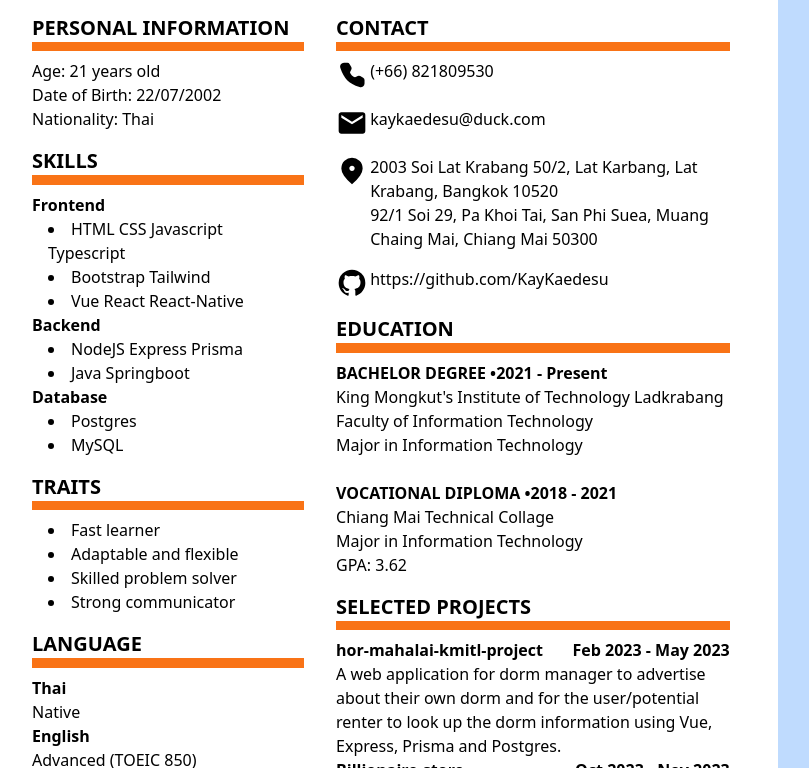
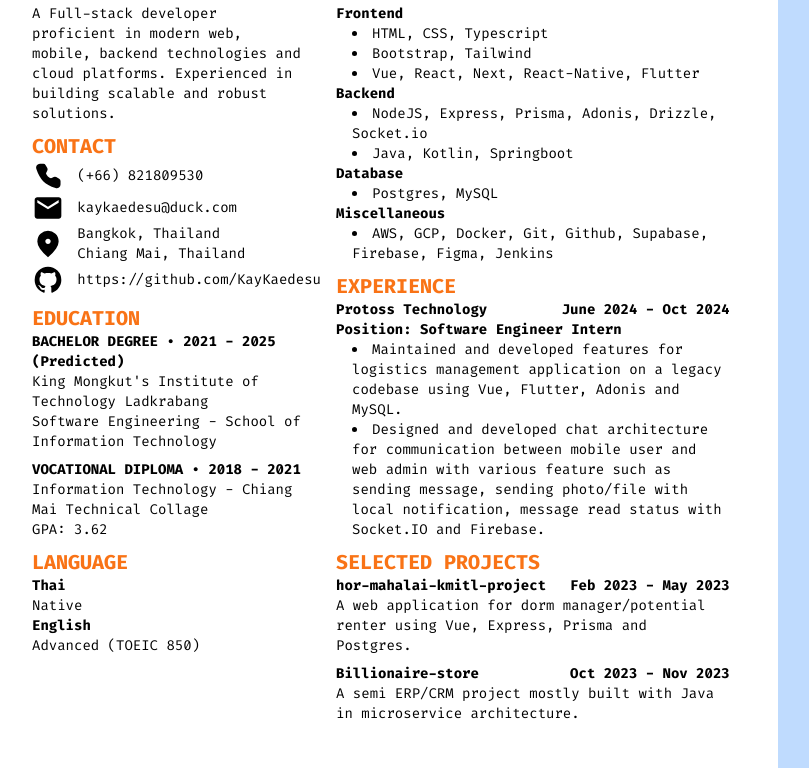
Before and after one commit to KayKaedesu/supersimpleresume, a website: page index.html in a window 1280 px wide. Shown: the part 156-924 px from the top of the page, without its empty margins (16-825 px from the left). Drawn offline with nearby package versions, Linux system fonts and the light colour scheme.

Commit message:
november update

```diff
--- a/index.html
+++ b/index.html
@@ -1,6 +1,12 @@
 <!DOCTYPE html>
 <html>
   <head>
+    <link rel="preconnect" href="https://fonts.googleapis.com" />
+    <link rel="preconnect" href="https://fonts.gstatic.com" crossorigin />
+    <link
+      href="https://fonts.googleapis.com/css2?family=Fira+Code:wght@300..700&family=Nunito+Sans:ital,opsz,wght@0,6..12,200..1000;1,6..12,200..1000&display=swap"
+      rel="stylesheet"
+    />
     <meta charset="UTF-8" />
     <meta name="viewport" content="width=device-width, initial-scale=1.0" />
     <script src="https://cdn.tailwindcss.com"></script>
@@ -11,82 +17,40 @@
             colors: {
               kmitl: "#f97316",
               // kmitl: "#E35205",
+              headerText: "#fdaa48",
             },
           },
           fontFamily: {
-            sans: ["system-ui"],
+            sans: ["Fira Code"],
           },
         },
-      }
+      };
     </script>
   </head>
   <body class="font-sans bg-blue-200">
-    <div class="h-[11.693in] w-[8.268in] bg-white p-12">
-      <div class="w-full h-[1.1in] bg-kmitl relative">
-        <div class="bottom-4 left-4 absolute">
-          <h1 class="text-4xl font-bold -indent-0.5">Ronnachai Srisangwarn</h1>
-          <h3 class="">Fullstack web developer</h3>
-        </div>
-      </div>
+    <div class="h-[11.693in] w-[8.268in] bg-white p-12 text-sm">
+      <!-- <div class="bottom-4 left-4 absolute"></div>
+      <div class="w-full h-[1.1in] bg-kmitl relative"></div> -->
+      <h1 class="text-4xl font-bold text-kmitl">Ronnachai Srisangwarn</h1>
+      <h3 class="text-lg">Fullstack developer</h3>
       <div class="grid grid-cols-12 gap-8 mt-4">
-        <div class="col-span-5 space-y-4">
+        <div class="col-span-5 space-y-2">
           <section>
-            <h3 class="text-xl font-bold">PERSONAL INFORMATION</h3>
-            <div class="w-full h-[0.1in] bg-kmitl mb-2"></div>
+            <h3 class="text-xl font-bold text-kmitl">ABOUT ME</h3>
+            <!-- <div class="w-full h-[0.1in] bg-kmitl mb-2"></div> -->
             <div>
-              <p>Age: 21 years old</p>
-              <p>Date of Birth: 22/07/2002</p>
-              <p>Nationality: Thai</p>
+              <p>
+                A Full-stack developer proficient in modern web, mobile, backend technologies and
+                cloud platforms. Experienced in building scalable and robust solutions.
+              </p>
             </div>
           </section>
           <section>
-            <h3 class="text-xl font-bold">SKILLS</h3>
-            <div class="w-full h-[0.1in] bg-kmitl mb-2"></div>
-            <h4 class="font-bold">Frontend</h4>
-            <ul class="ml-4 list-disc list-inside">
-              <li>HTML CSS Javascript Typescript</li>
-              <li>Bootstrap Tailwind</li>
-              <li>Vue React React-Native</li>
-            </ul>
-            <h4 class="font-bold">Backend</h4>
-            <ul class="ml-4 list-disc list-inside">
-              <li>NodeJS Express Prisma</li>
-              <li>Java Springboot</li>
-            </ul>
-            <h4 class="font-bold">Database</h4>
-            <ul class="ml-4 list-disc list-inside">
-              <li>Postgres</li>
-              <li>MySQL</li>
-            </ul>
-          </section>
-          <section>
-            <h3 class="text-xl font-bold">TRAITS</h3>
-            <div class="w-full h-[0.1in] bg-kmitl mb-2"></div>
-            <ul class="ml-4 list-disc list-inside">
-              <li>Fast learner</li>
-              <li>Adaptable and flexible</li>
-              <li>Skilled problem solver</li>
-              <li>Strong communicator</li>
-            </ul>
-          </section>
-          <section>
-            <h3 class="text-xl font-bold">LANGUAGE</h3>
-            <div class="w-full h-[0.1in] bg-kmitl mb-2"></div>
-            <h4 class="font-bold">Thai</h4>
-            <p>Native</p>
-            <h4 class="font-bold">English</h4>
-            <p>Advanced (TOEIC 850)</p>
-          </section>
-        </div>
-        <div class="col-span-7 space-y-4">
-          <section>
-            <h3 class="text-xl font-bold">CONTACT</h3>
-            <div class="w-full h-[0.1in] bg-kmitl mb-2"></div>
-            <div
-              class="grid grid-cols-12 justify-items-start place-items-start gap-4"
-            >
+            <h3 class="text-xl font-bold text-kmitl">CONTACT</h3>
+            <!-- <div class="w-full h-[0.1in] bg-kmitl mb-2"></div> -->
+            <div class="grid grid-cols-12 justify-items-start place-items-start items-center">
               <svg
-                class="col-span-1"
+                class="col-span-2"
                 xmlns="http://www.w3.org/2000/svg"
                 width="32"
                 height="32"
@@ -100,9 +64,9 @@
                   d="M16.996 7.686a2 2 0 0 1 1.749 1.03l2.446 4.406a2 2 0 0 1 .04 1.865l-2.356 4.714s.683 3.511 3.541 6.37c2.859 2.858 6.358 3.53 6.358 3.53l4.713-2.357a2 2 0 0 1 1.866.04l4.42 2.458A2 2 0 0 1 40.8 31.49v5.073c0 2.584-2.4 4.45-4.848 3.624c-5.028-1.697-12.833-4.927-17.78-9.874c-4.946-4.947-8.177-12.751-9.873-17.78c-.826-2.447 1.04-4.847 3.624-4.847z"
                 />
               </svg>
-              <p class="col-span-11">(+66) 821809530</p>
+              <p class="col-span-10">(+66) 821809530</p>
               <svg
-                class="col-span-1"
+                class="col-span-2"
                 xmlns="http://www.w3.org/2000/svg"
                 width="32"
                 height="32"
@@ -113,30 +77,25 @@
                   d="M4 20q-.825 0-1.412-.587T2 18V6q0-.825.588-1.412T4 4h16q.825 0 1.413.588T22 6v12q0 .825-.587 1.413T20 20zm8-7l8-5V6l-8 5l-8-5v2z"
                 />
               </svg>
-              <p class="col-span-11">kaykaedesu@duck.com</p>
+              <p class="col-span-10">kaykaedesu@duck.com</p>
               <svg
                 xmlns="http://www.w3.org/2000/svg"
                 width="32"
                 height="32"
                 viewBox="0 0 24 24"
+                class="col-span-2"
               >
                 <path
                   fill="currentColor"
                   d="M12 12q.825 0 1.413-.587T14 10q0-.825-.587-1.412T12 8q-.825 0-1.412.588T10 10q0 .825.588 1.413T12 12m0 10q-4.025-3.425-6.012-6.362T4 10.2q0-3.75 2.413-5.975T12 2q3.175 0 5.588 2.225T20 10.2q0 2.5-1.987 5.438T12 22"
                 />
               </svg>
-              <div class="col-span-11">
-                <p>
-                  2003 Soi Lat Krabang 50/2, Lat Karbang, Lat Krabang, Bangkok
-                  10520
-                </p>
-                <p>
-                  92/1 Soi 29, Pa Khoi Tai, San Phi Suea, Muang Chaing Mai,
-                  Chiang Mai 50300
-                </p>
+              <div class="col-span-10">
+                <p>Bangkok, Thailand</p>
+                <p>Chiang Mai, Thailand</p>
               </div>
               <svg
-                class="col-span-1"
+                class="col-span-2"
                 xmlns="http://www.w3.org/2000/svg"
                 width="32"
                 height="32"
@@ -147,56 +106,93 @@
                   d="M12 2A10 10 0 0 0 2 12c0 4.42 2.87 8.17 6.84 9.5c.5.08.66-.23.66-.5v-1.69c-2.77.6-3.36-1.34-3.36-1.34c-.46-1.16-1.11-1.47-1.11-1.47c-.91-.62.07-.6.07-.6c1 .07 1.53 1.03 1.53 1.03c.87 1.52 2.34 1.07 2.91.83c.09-.65.35-1.09.63-1.34c-2.22-.25-4.55-1.11-4.55-4.92c0-1.11.38-2 1.03-2.71c-.1-.25-.45-1.29.1-2.64c0 0 .84-.27 2.75 1.02c.79-.22 1.65-.33 2.5-.33c.85 0 1.71.11 2.5.33c1.91-1.29 2.75-1.02 2.75-1.02c.55 1.35.2 2.39.1 2.64c.65.71 1.03 1.6 1.03 2.71c0 3.82-2.34 4.66-4.57 4.91c.36.31.69.92.69 1.85V21c0 .27.16.59.67.5C19.14 20.16 22 16.42 22 12A10 10 0 0 0 12 2"
                 />
               </svg>
-              <p class="col-span-11">https://github.com/KayKaedesu</p>
+              <p class="col-span-10">https://github.com/KayKaedesu</p>
             </div>
           </section>
-
           <section>
-            <h3 class="text-xl font-bold">EDUCATION</h3>
-            <div class="w-full h-[0.1in] bg-kmitl mb-2"></div>
+            <h3 class="text-xl font-bold text-kmitl">EDUCATION</h3>
+            <!-- <div class="w-full h-[0.1in] bg-kmitl mb-2"></div> -->
             <div>
-              <h4 class="font-bold">BACHELOR DEGREE &#8226;2021 - Present</h4>
+              <h4 class="font-bold">BACHELOR DEGREE &#8226; 2021 - 2025 (Predicted)</h4>
               <p>King Mongkut's Institute of Technology Ladkrabang</p>
-              <p>Faculty of Information Technology</p>
-              <p>Major in Information Technology</p>
-              <br />
-              <h4 class="font-bold">VOCATIONAL DIPLOMA &#8226;2018 - 2021</h4>
-              <p>Chiang Mai Technical Collage</p>
-              <p>Major in Information Technology</p>
+              <p>Software Engineering - School of Information Technology</p>
+              <div class="mb-2"></div>
+              <h4 class="font-bold">VOCATIONAL DIPLOMA &#8226; 2018 - 2021</h4>
+              <p>Information Technology - Chiang Mai Technical Collage</p>
               <p>GPA: 3.62</p>
             </div>
           </section>
           <section>
-            <h3 class="text-xl font-bold">SELECTED PROJECTS</h3>
-            <div class="w-full h-[0.1in] bg-kmitl mb-2"></div>
+            <h3 class="text-xl font-bold text-kmitl">LANGUAGE</h3>
+            <!-- <div class="w-full h-[0.1in] bg-kmitl mb-2"></div> -->
+            <h4 class="font-bold">Thai</h4>
+            <p>Native</p>
+            <h4 class="font-bold">English</h4>
+            <p>Advanced (TOEIC 850)</p>
+          </section>
+        </div>
+        <div class="col-span-7 space-y-2">
+          <section>
+            <h3 class="text-xl font-bold text-kmitl">SKILLS</h3>
+            <!-- <div class="w-full h-[0.1in] bg-kmitl mb-2"></div> -->
+            <h4 class="font-bold">Frontend</h4>
+            <ul class="ml-4 list-disc list-inside">
+              <li>HTML, CSS, Typescript</li>
+              <li>Bootstrap, Tailwind</li>
+              <li>Vue, React, Next, React-Native, Flutter</li>
+            </ul>
+            <h4 class="font-bold">Backend</h4>
+            <ul class="ml-4 list-disc list-inside">
+              <li>NodeJS, Express, Prisma, Adonis, Drizzle, Socket.io</li>
+              <li>Java, Kotlin, Springboot</li>
+            </ul>
+            <h4 class="font-bold">Database</h4>
+            <ul class="ml-4 list-disc list-inside">
+              <li>Postgres, MySQL</li>
+            </ul>
+            <h4 class="font-bold">Miscellaneous</h4>
+            <ul class="ml-4 list-disc list-inside">
+              <li>AWS, GCP, Docker, Git, Github, Supabase, Firebase, Figma, Jenkins</li>
+            </ul>
+          </section>
+          <section>
+            <h3 class="text-xl font-bold text-kmitl">EXPERIENCE</h3>
+            <!-- <div class="w-full h-[0.1in] bg-kmitl mb-2"></div> -->
+            <div class="font-bold flex justify-between">
+              <h4>Protoss Technology</h4>
+              <h4>June 2024 - Oct 2024</h4>
+            </div>
+            <p class="font-bold">Position: Software Engineer Intern</p>
+            <ul class="ml-4 list-disc list-inside">
+              <li>
+                Maintained and developed features for logistics management application on a legacy
+                codebase using Vue, Flutter, Adonis and MySQL.
+              </li>
+              <li>
+                Designed and developed chat architecture for communication between mobile user and
+                web admin with various feature such as sending message, sending photo/file with
+                local notification, message read status with Socket.IO and Firebase.
+              </li>
+            </ul>
+          </section>
+          <section>
+            <h3 class="text-xl font-bold text-kmitl">SELECTED PROJECTS</h3>
+            <!-- <div class="w-full h-[0.1in] bg-kmitl mb-2"></div> -->
             <div class="font-bold flex justify-between">
               <h4>hor-mahalai-kmitl-project</h4>
               <h4>Feb 2023 - May 2023</h4>
             </div>
             <p>
-              A web application for dorm manager to advertise about their own
-              dorm and for the user/potential renter to look up the dorm
-              information using Vue, Express, Prisma and Postgres.
+              A web application for dorm manager/potential renter using Vue, Express, Prisma and
+              Postgres.
             </p>
+            <div class="mb-2"></div>
             <div class="font-bold flex justify-between">
               <h4>Billionaire-store</h4>
               <h4>Oct 2023 - Nov 2023</h4>
             </div>
-            <p>
-              An ERP project built mostly with Java for buying and refilling
-              stock and selling products with user authentication for both the
-              manager and employee.
-            </p>
+            <p>A semi ERP/CRM project mostly built with Java in microservice architecture.</p>
           </section>
-          <!-- <section>
-            <h3 class="text-xl font-bold">PERSONAL INFORMATION</h3>
-            <div class="w-full h-[0.1in] bg-kmitl mb-2"></div>
-            <div>
-              <p>Age: 24 years old</p>
-              <p>Date of Birth: 22/07/2002</p>
-              <p>Nationality: Thai</p>
-            </div>
-          </section> -->
         </div>
       </div>
     </div>
--- a/index.js
+++ b/index.js
@@ -13,7 +13,7 @@ import puppeteer from "puppeteer"
   // await page.setViewport({width: 1080, height: 1024});
   await new Promise((resolve) => setTimeout(resolve, 200))
   // await const a = setTimeout(() => {}, 1000);
-  await page.pdf({ path: "resume.pdf", format: "A4", printBackground: true })
+  await page.pdf({ path: "Ronnachai Srisangwarn - Resume.pdf", format: "A4", printBackground: true })
 
   // // Type into search box
   // await page.type('.search-box__input', 'automate beyond recorder');
--- a/tailwind.config.js
+++ b/tailwind.config.js
@@ -1 +1 @@
-module.exports = {}
+module.exports = {};
```
Also changed, not shown: 2 other files.
